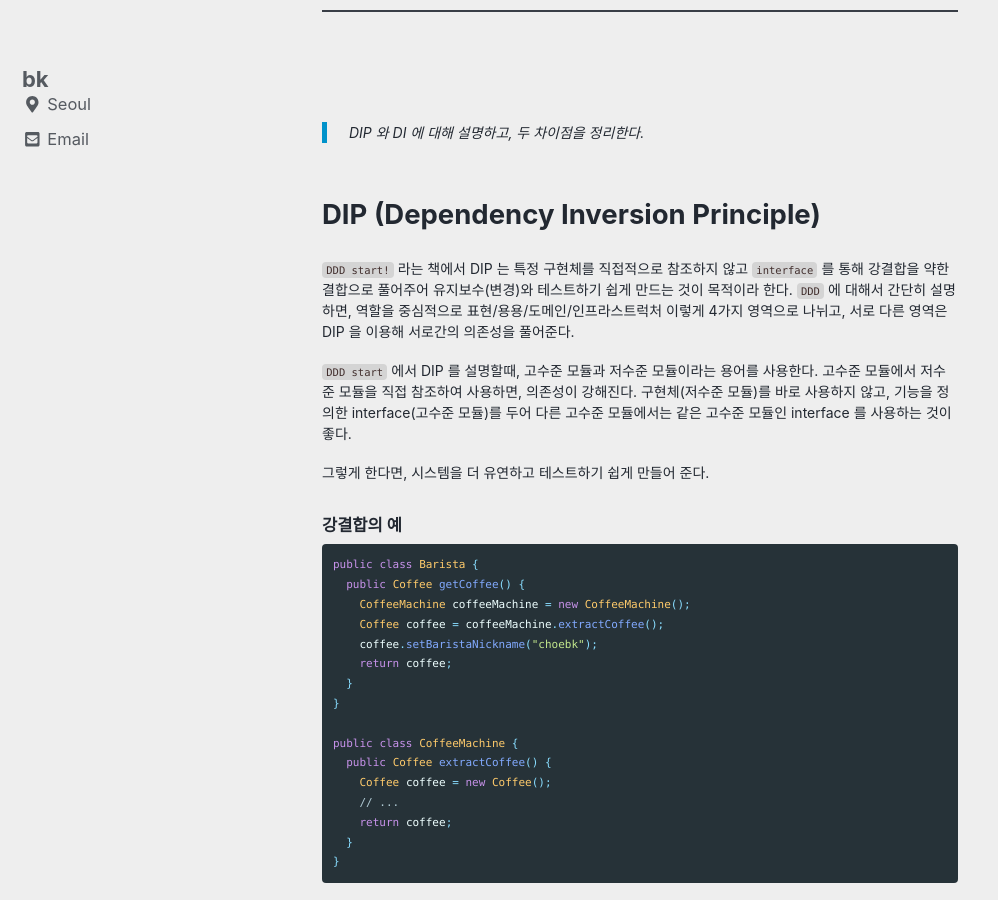
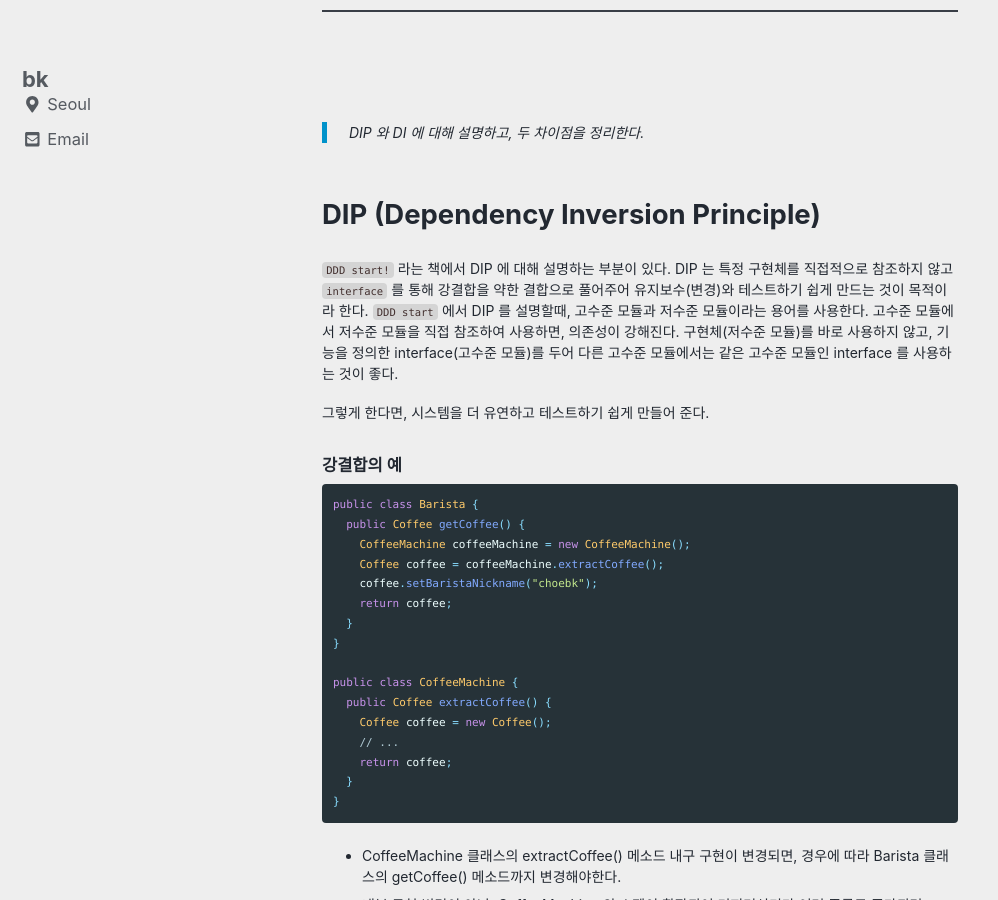
Before and after one commit to choe061/choe061.github.io, a Jekyll site: the page built from _posts/2019-05-21-DIP 와 DI.md, in a window 1280 px wide and 900 px high, scrolled down 310 px. Shown: the whole window, without its empty margins (0-998 px from the left). Built offline with Jekyll 4.4.1, drawn with Linux system fonts in a browser that asks for light colours; cached includes are drawn as plain includes; nearby versions of some CDN libraries.

Commit message:
fix some

```diff
--- a/_posts/2019-05-21-DIP 와 DI.md
+++ b/_posts/2019-05-21-DIP 와 DI.md
@@ -6,9 +6,7 @@ categories: oop dip di
 > DIP 와 DI 에 대해 설명하고, 두 차이점을 정리한다.
 
 ## DIP (Dependency Inversion Principle)
-`DDD start!` 라는 책에서 DIP 는 특정 구현체를 직접적으로 참조하지 않고 `interface` 를 통해 강결합을 약한 결합으로 풀어주어 유지보수(변경)와 테스트하기 쉽게 만드는 것이 목적이라 한다. `DDD` 에 대해서 간단히 설명하면, 역할을 중심적으로 표현/용용/도메인/인프라스트럭처 이렇게 4가지 영역으로 나뉘고, 서로 다른 영역은 DIP 을 이용해 서로간의 의존성을 풀어준다.
-
-`DDD start` 에서 DIP 를 설명할때, 고수준 모듈과 저수준 모듈이라는 용어를 사용한다. 고수준 모듈에서 저수준 모듈을 직접 참조하여 사용하면, 의존성이 강해진다. 구현체(저수준 모듈)를 바로 사용하지 않고, 기능을 정의한 interface(고수준 모듈)를 두어 다른 고수준 모듈에서는 같은 고수준 모듈인 interface 를 사용하는 것이 좋다.
+`DDD start!` 라는 책에서 DIP 에 대해 설명하는 부분이 있다. DIP 는 특정 구현체를 직접적으로 참조하지 않고 `interface` 를 통해 강결합을 약한 결합으로 풀어주어 유지보수(변경)와 테스트하기 쉽게 만드는 것이 목적이라 한다. `DDD start` 에서 DIP 를 설명할때, 고수준 모듈과 저수준 모듈이라는 용어를 사용한다. 고수준 모듈에서 저수준 모듈을 직접 참조하여 사용하면, 의존성이 강해진다. 구현체(저수준 모듈)를 바로 사용하지 않고, 기능을 정의한 interface(고수준 모듈)를 두어 다른 고수준 모듈에서는 같은 고수준 모듈인 interface 를 사용하는 것이 좋다.
 
 그렇게 한다면, 시스템을 더 유연하고 테스트하기 쉽게 만들어 준다.
 
```
